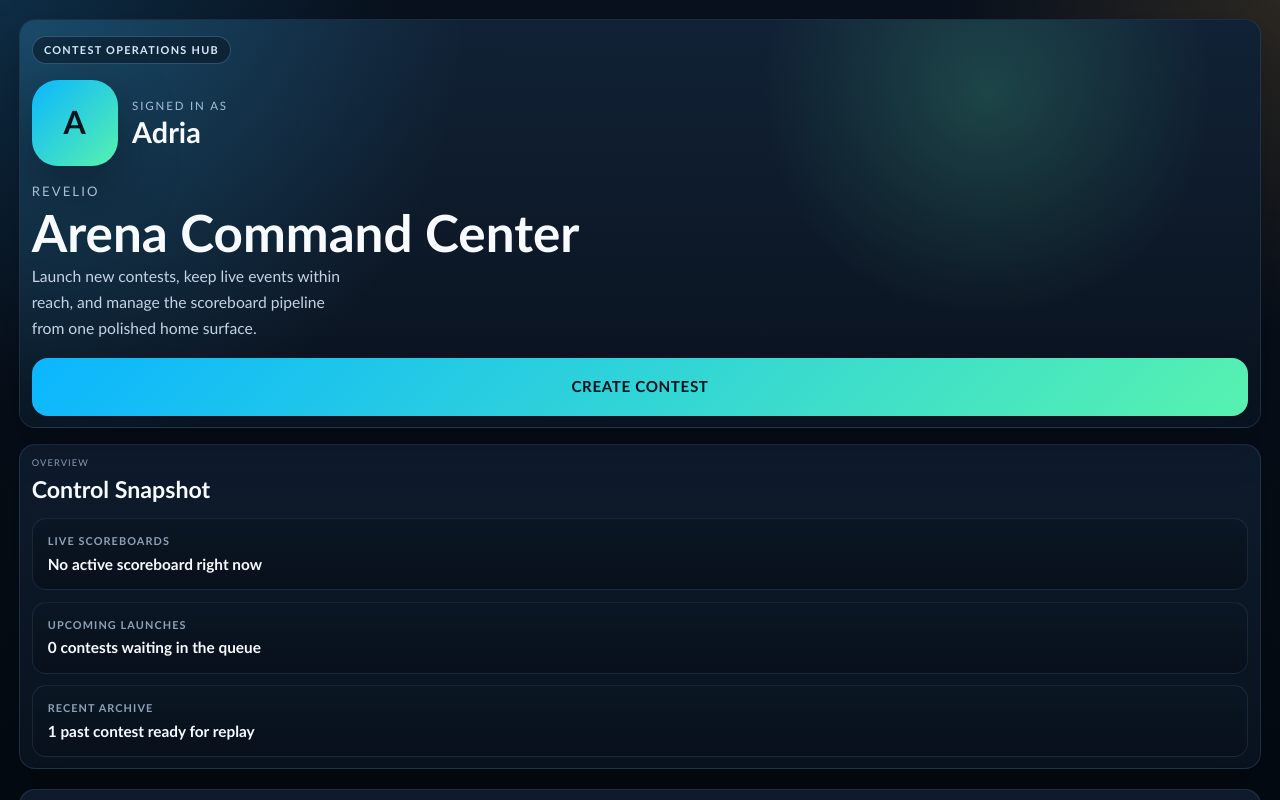
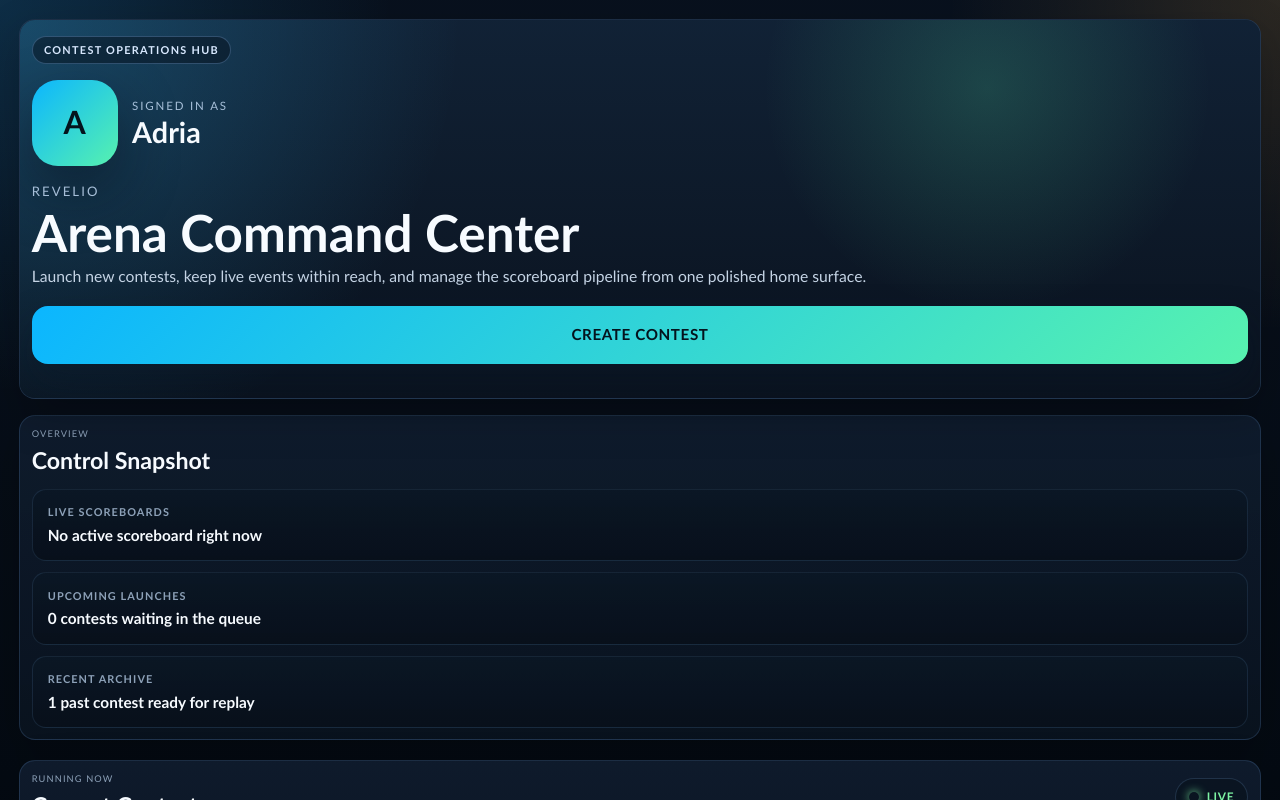
Before and after one commit to Murinho/revelio, a React (Vite) app: page /home in a window 1280 px wide. Shown: the top 800 px of the page. Built offline with nearby package versions, Linux system fonts and the light colour scheme.

Commit message:
removing right padding of the main menu text description

```diff
--- a/src/components/MainMenuScreen.css
+++ b/src/components/MainMenuScreen.css
@@ -124,7 +124,10 @@
 
 .menu-hero-panel__description {
   margin: 0;
-  max-width: 34ch;
+  white-space: normal;
+  overflow-wrap: normal;
+  word-break: normal;
+  hyphens: none;
   color: var(--text-soft);
   font-size: 0.98rem;
   line-height: 1.65;
```
